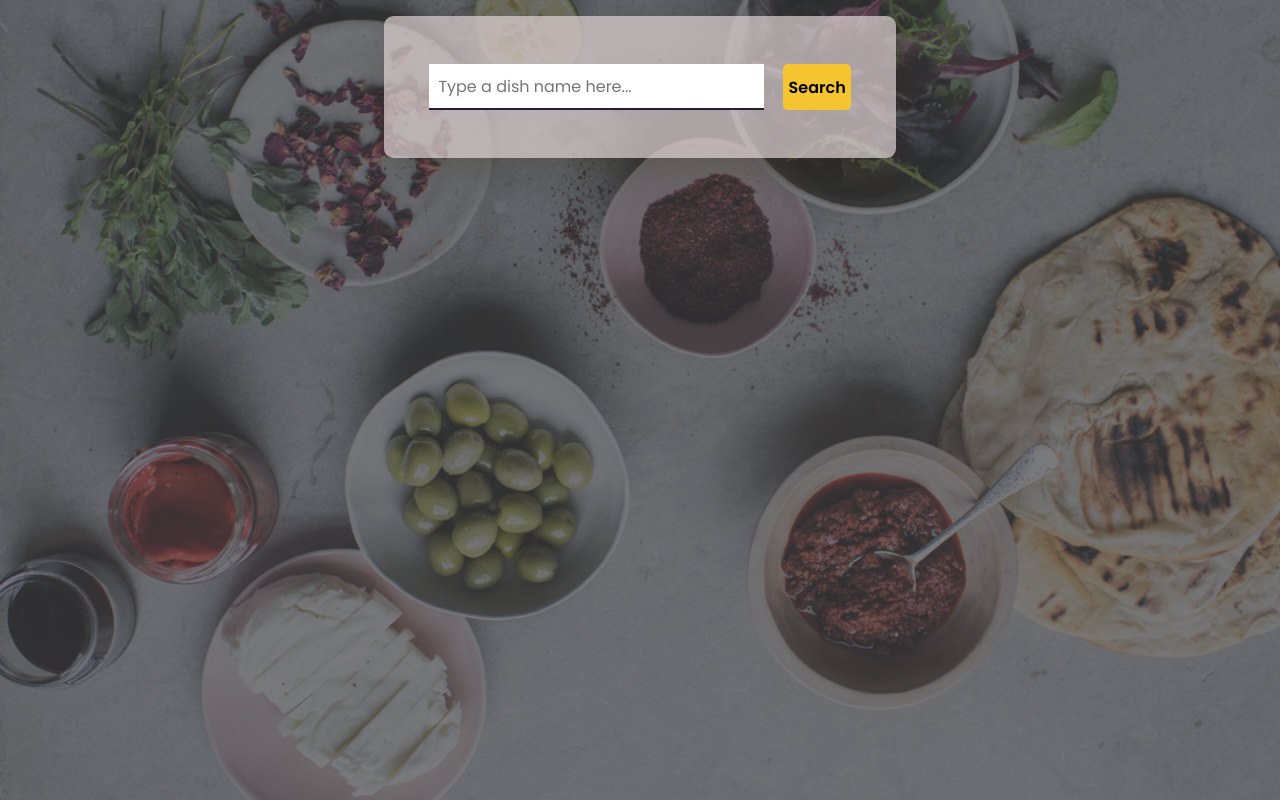
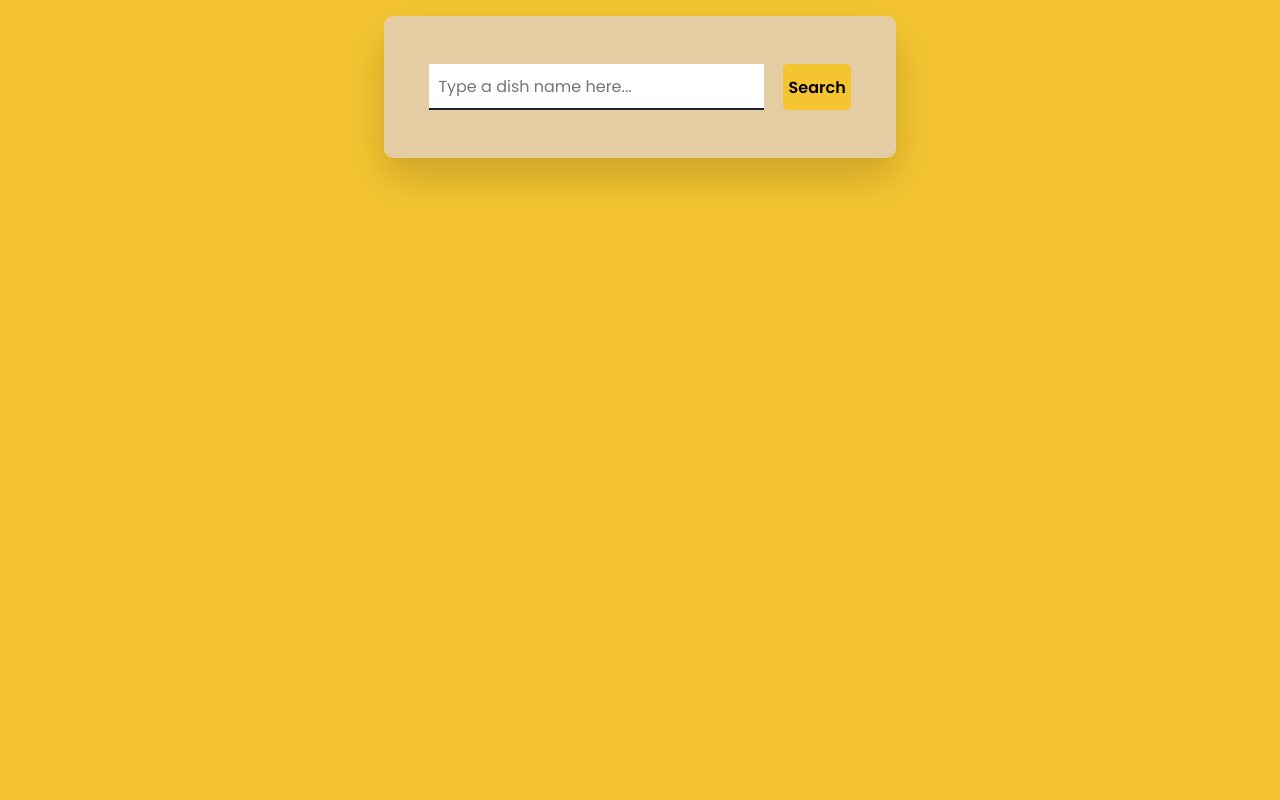
Before and after one commit to Sumitmaity45/Recipe-App, a plain HTML site: page index.html in a window 1280 px wide. Drawn offline with Linux system fonts and the light colour scheme.

Commit message:
Update style.css

```diff
--- a/style.css
+++ b/style.css
@@ -5,13 +5,7 @@
     font-family: "Poppins", sans-serif;
 }
 body{
-    min-height: 100vh;
-    width: 100%;
-    background-image: linear-gradient(rgba(62, 63, 65, 0.7),rgba(68, 68, 71, 0.7)),url(Photos/pic2.jpg);
-    background-position: center;
-    background-repeat: no-repeat;
-    background-size: cover;
-    position: relative;
+     background-color: #f4c531;
 }
 .container{
     background: rgba(222, 210, 210, 0.7);
```
